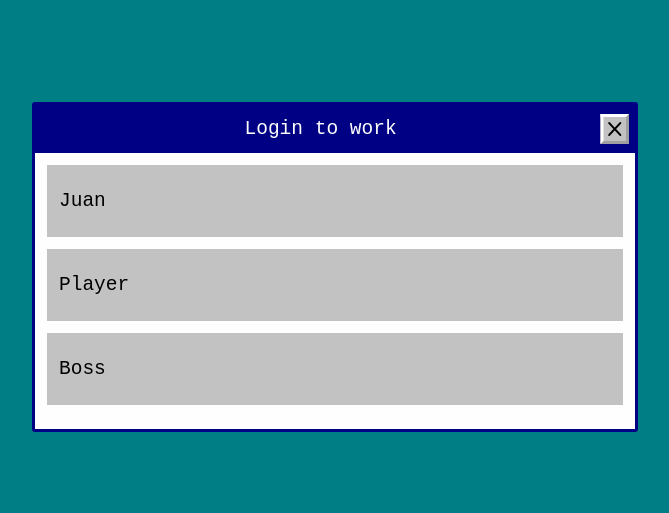
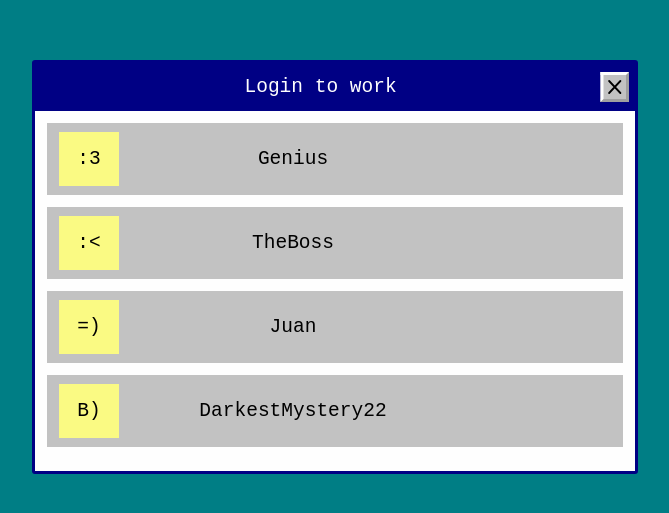
Before and after one commit to Clerm-Jam/give-take, an Angular app: page / in a window 1280 px wide. Shown: the part 133-646 px from the top of the page, without its empty margins (305-974 px from the left). Built offline with nearby package versions, Linux system fonts and the light colour scheme.

Commit message:
Ahora el login es reactivo con respecto a los servicios

```diff
--- a/src/app/pages/login/login.component.html
+++ b/src/app/pages/login/login.component.html
@@ -1,16 +1,13 @@
 <div class="w-full h-full bg-green flex items-center justify-center">
     <app-windows [title]="winTitle" class="flex">
         @if (onSelectUser) {
-            @for (user of users; track $index) {
-                <div class="mb-2 h-12 px-2 w-96 bg-grey flex justify-between items-center group">
+        @for (user of userInfos; track user; let i = $index; ) {
+        <div class="mb-2 h-12 px-2 w-96 bg-grey group flex justify-between items-center">
+            <span class="bg-yellow h-9 w-10 grid place-items-center p-2">{{user.icon}}</span>
             <span>{{user.name}}</span>
-                    <app-simplebtn (click)="login(user.name)" [text]="'Login'" class="hidden group-hover:flex"/>
+            <div class="w-24 flex justify-end">
+                <app-simplebtn (click)="login(user.name)" [text]="'Login'" class="hidden group-hover:flex" />
             </div>
-            }
-        @if (isHacker) {
-            <div class="mb-2 h-12 px-2 w-96 bg-grey flex justify-between items-center group">
-                <span>Hacker</span>
-                <app-simplebtn [text]="'Login'" class="hidden group-hover:flex"/>
         </div>
         }
         }
--- a/src/app/pages/login/login.component.ts
+++ b/src/app/pages/login/login.component.ts
@@ -1,6 +1,9 @@
-import { Component } from '@angular/core';
+import { Component, WritableSignal, inject } from '@angular/core';
 import { WindowsComponent } from '../../shared/components/windows/windows.component';
 import { SimplebtnComponent } from '../../shared/components/simplebtn/simplebtn.component';
+import { UserService } from '../../services/userService';
+import { UserDatabase } from '../../models/userDatabase';
+import { UserInfo } from '../../models/userInfo';
 
 @Component({
   selector: 'app-login',
@@ -14,20 +17,15 @@ export class LoginComponent {
   winTitle = 'Login to work';
   validPassword = false;
 
-  users = [
-    {
-      image: '',
-      name: 'Juan',
-    },
-    {
-      image: '',
-      name: 'Player',
-    },
-    {
-      image: '',
-      name: 'Boss',
-    },
-  ];
+  private userService = inject(UserService);
+  users!: WritableSignal<UserDatabase>;
+
+  userInfos: UserInfo[] = [];
+
+  ngOnInit() {
+    this.users = this.userService.getUsers();
+    this.userInfos = Object.values(this.users()).map((element) => element.info);
+  }
 
   login(user: string) {
     this.onSelectUser = false;
@@ -52,7 +50,6 @@ export class LoginComponent {
 
   nextPath() {
     if (this.validPassword) {
-
     }
   }
 }
```
Lines whose indentation alone changed are shown as unchanged.
